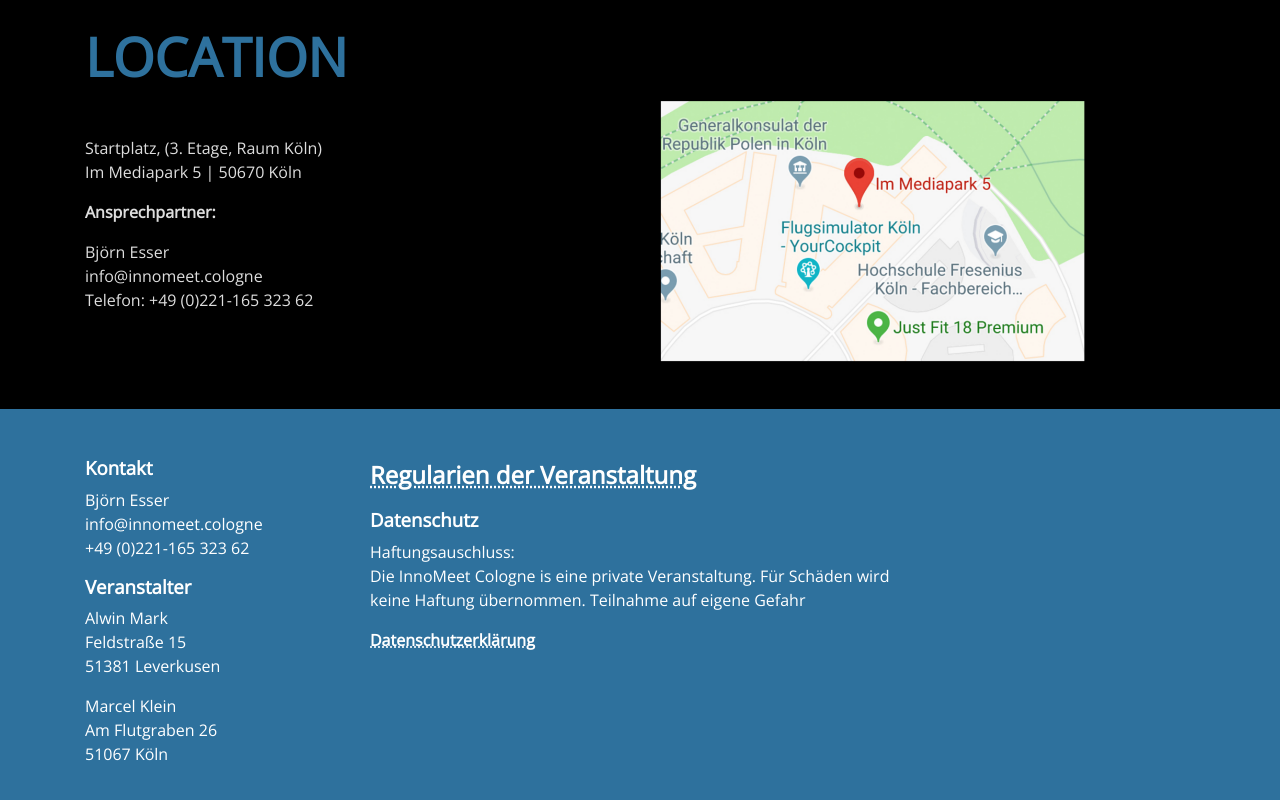
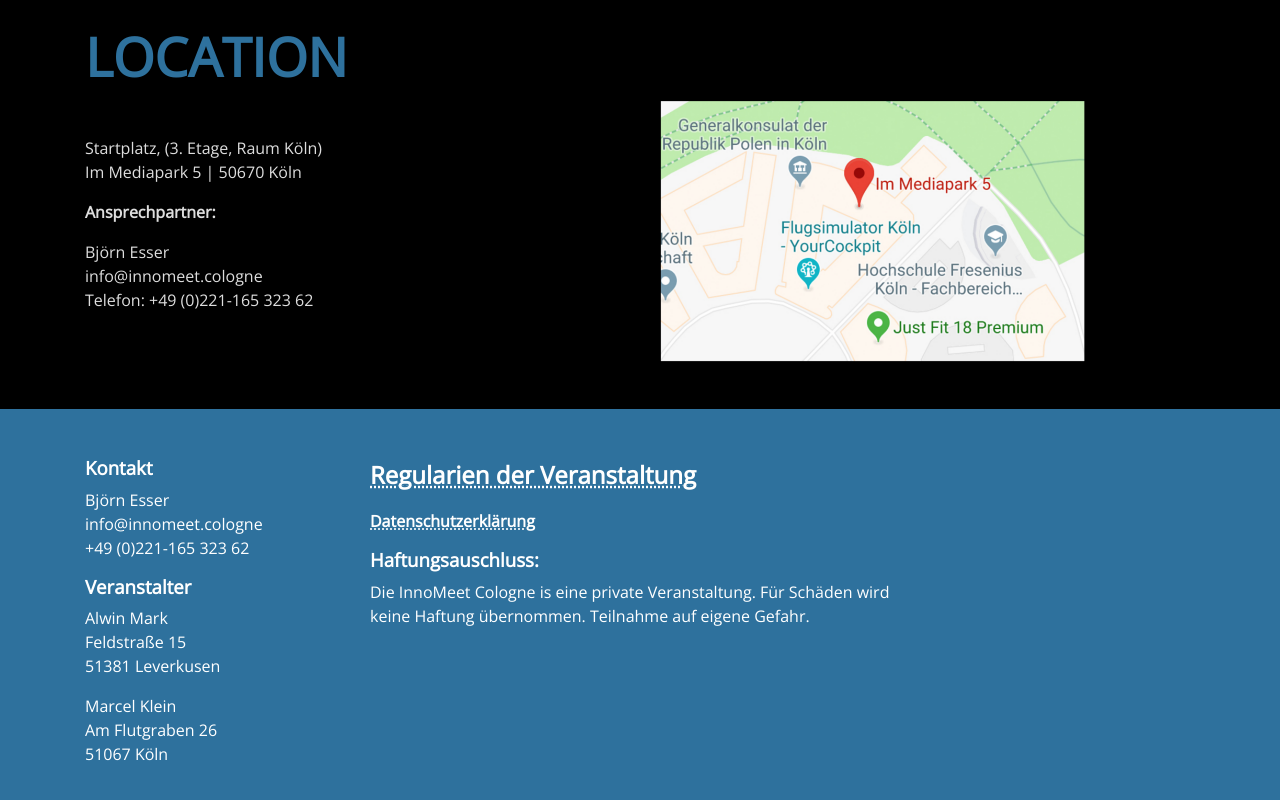
Before and after one commit to InnoMeet-Cologne/innomeet-cologne.github.io, a website: page index.html in a window 1280 px wide. Shown: the part 5739-6539 px from the top of the page. Drawn offline with nearby package versions, Linux system fonts and the light colour scheme.

Commit message:
further changes. Especially the Footer

```diff
--- a/index.html
+++ b/index.html
@@ -116,7 +116,7 @@ Auf der neuen Networking-Reihe InnoMeet Cologne treffen zum Auftakt im Kölner S
                         <div class="timeline-circle"> </div>
                     </div>
                     <div class="timeline-text">
-                        <b>@ocramius Marco Pivetta</b>(@Roave, @Zendframework, @Doctrine) stellt defensive Entwicklungstechniken der Programmierung in PHP 7.2 aus dem praktischen Alltag vor:
+                        <b>@ocramius Marco Pivetta</b> (@Roave, @Zendframework, @Doctrine) stellt defensive Entwicklungstechniken der Programmierung in PHP 7.2 aus dem praktischen Alltag vor:
                         <div class="timeline-abstract">
                             <h3>Extremely Defensive PHP</h3>
                             <p>
@@ -343,14 +343,15 @@ Auf der neuen Networking-Reihe InnoMeet Cologne treffen zum Auftakt im Kölner S
                 <p class="regularien-link">
                     <a href="/regularien.html">Regularien der Veranstaltung</a>
                 </p>
-                <h3> Datenschutz</h3>
                 <p>
-                    Haftungsauschluss:<br \>
+                    <a href="/datenschutzerklaerung.html">Datenschutzerklärung</a>
+                </p>
+                <h3> Haftungsauschluss:</h3>
+                <p>
                     Die InnoMeet Cologne is eine private Veranstaltung.
                     Für Schäden wird keine Haftung übernommen.
-                    Teilnahme auf eigene Gefahr
+                    Teilnahme auf eigene Gefahr.
                 </p>
-                <a href="/datenschutzerklaerung.html">Datenschutzerklärung</a>
             </div>
             <div class="col-sm col">
             </div>
```
Also changed, not shown: datenschutzerklaerung.html (+6 -5 lines), regularien.html (+6 -5 lines).
